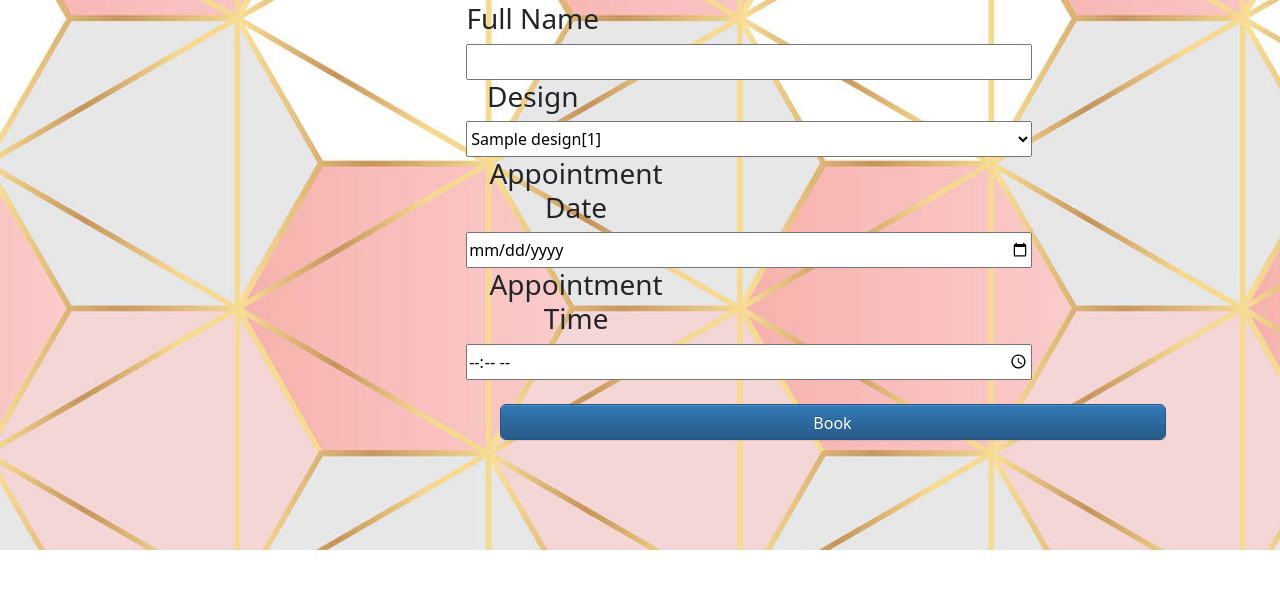
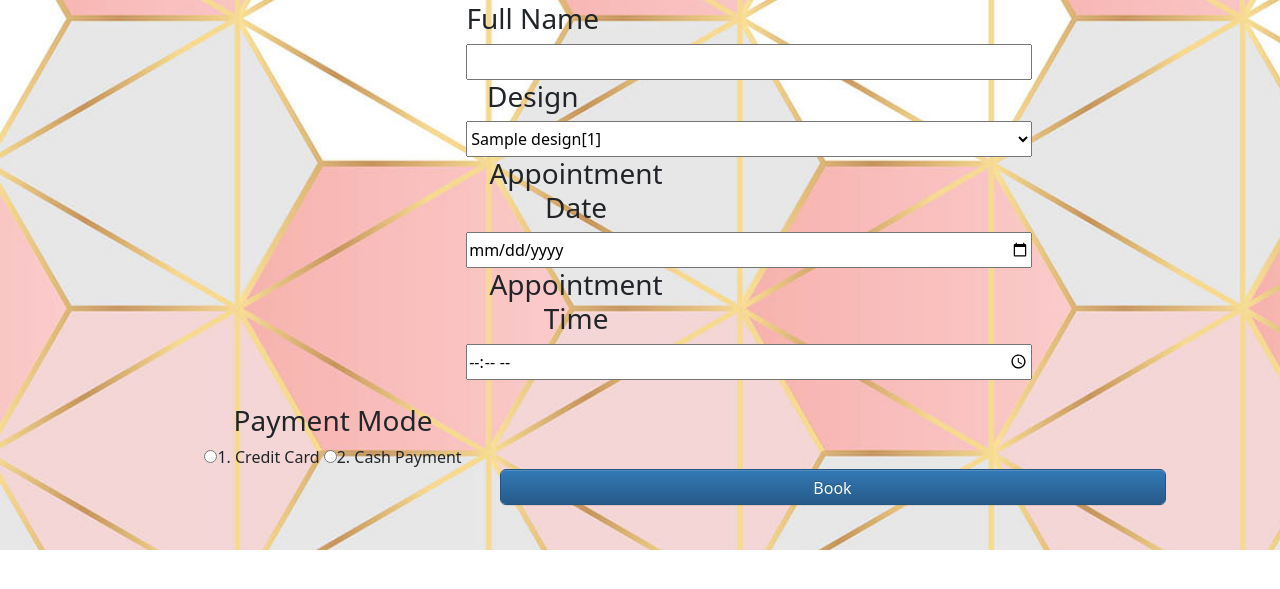
Before and after one commit to Rushika193/Braindigit, a Django app: template Management/manage/templates/appointments.html in a window 1280 px wide. Shown: the part 350-939 px from the top of the page. Run offline with Django 3.2, Linux system fonts and the light colour scheme; the template is opened without the code that fills it: most values are stand-ins (such as "Sample title", 1, 10 or a date in 2020); some libraries are stand-ins or nearby versions.

Commit message:
Update appointments.html

```diff
--- a/Management/manage/templates/appointments.html
+++ b/Management/manage/templates/appointments.html
@@ -46,6 +46,10 @@
             <h3 style= "margin-left:73%">Appointment Time</h3>
             <input type="time" style="width:85%; margin-left:70%;height:4%" name="time"><br><br>
 
+             <h3>Payment Mode</h3>
+            <input type="radio" name="credit">1. Credit Card </input>
+            <input type="radio" name="cash">2. Cash Payment</input>
+
             <button style="margin-left:75%;height:4%" type="submit" value="submit" class="form-control btn btn-primary">Book</button>
           </center>
 
```
